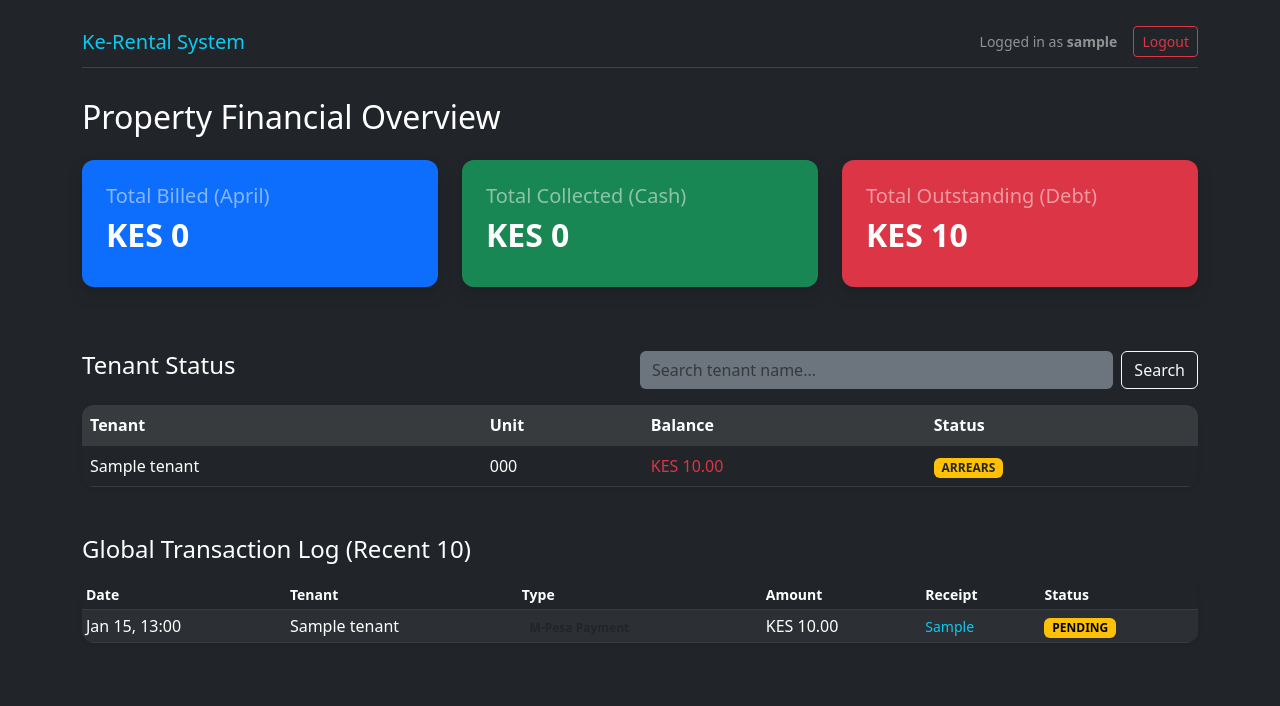
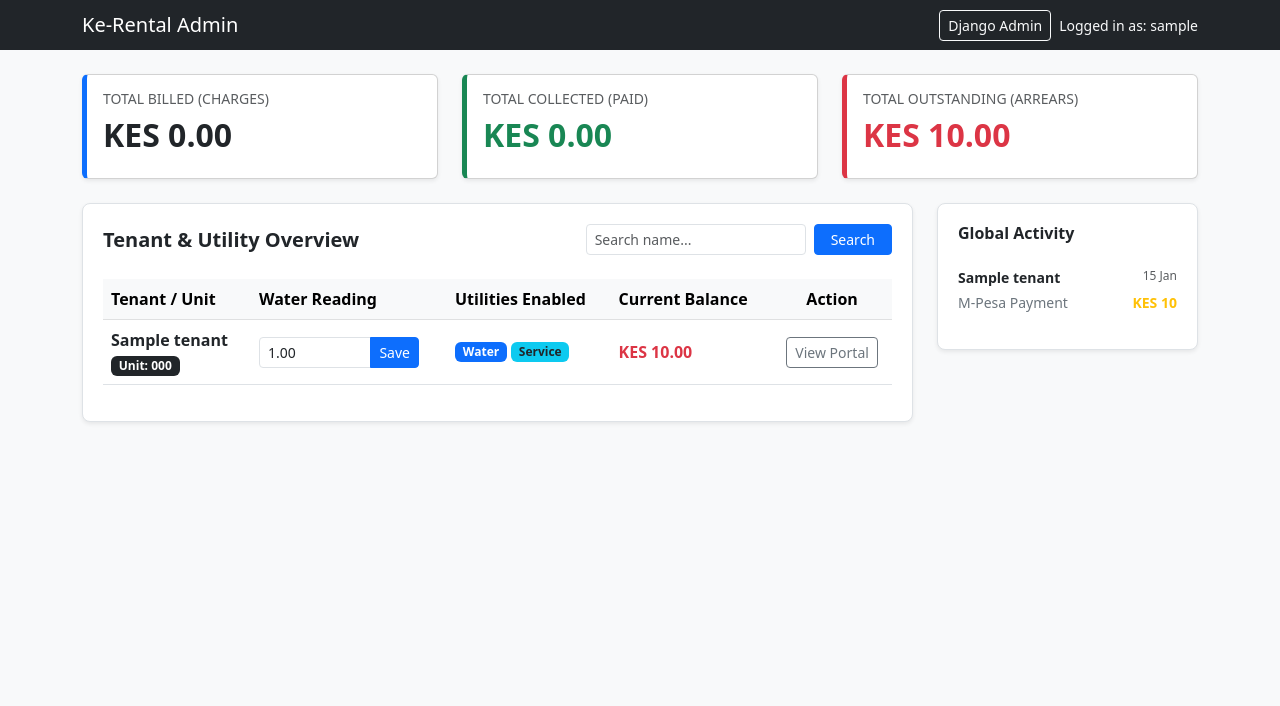
Before and after one commit to 5starrmont/ke-rental-system, a Django app: page /landlord/ in a window 1280 px wide. Shown: the top 706 px of the page. Run offline with Django 5.2, Linux system fonts and the light colour scheme; a user stored in the database is signed in; tables that the repository leaves empty hold one stand-in row (values such as "Sample post").

Commit message:
feat: implement variable water billing, utility toggles, and landlord meter reading UI

```diff
--- a/management/templates/management/landlord.html
+++ b/management/templates/management/landlord.html
@@ -2,145 +2,193 @@
 <html lang="en">
 <head>
     <meta charset="UTF-8">
-    <meta name="viewport" content="width=device-width, initial-scale=1.0">
-    <title>Landlord Overview | Ke-Rental</title>
+    <title>Landlord Command Center</title>
     <link href="https://cdn.jsdelivr.net/npm/bootstrap@5.3.0/dist/css/bootstrap.min.css" rel="stylesheet">
     <style>
-        .card { border: none; border-radius: 12px; transition: transform 0.2s; }
-        .card:hover { transform: translateY(-5px); }
-        .table { border-radius: 12px; overflow: hidden; }
-        .badge-paid { background-color: #198754; }
-        .badge-pending { background-color: #ffc107; color: #000000; }
-        .badge-charge { background-color: #6f42c1; } /* Purple for Invoices */
-        .auth-header { border-bottom: 1px solid #444; padding: 10px 0; margin-bottom: 30px; }
-        .text-purple { color: #d63384; }
+        .stats-card { border-left: 5px solid #0d6efd; }
+        .stats-collected { border-left-color: #198754; }
+        .stats-outstanding { border-left-color: #dc3545; }
+        .table-container { background: white; border-radius: 8px; padding: 20px; }
+        .water-input { width: 80px !important; }
     </style>
 </head>
-<body class="bg-dark text-white">
-    <div class="container mt-3 pb-5">
-
-        <div class="auth-header d-flex justify-content-between align-items-center">
-            <h5 class="mb-0 text-info">Ke-Rental System</h5>
+<body class="bg-light">
+    <nav class="navbar navbar-dark bg-dark mb-4">
+        <div class="container">
+            <span class="navbar-brand mb-0 h1">Ke-Rental Admin</span>
             <div class="d-flex align-items-center">
-                <span class="me-3 text-white-50 small">Logged in as <strong>{{ user.username }}</strong></span>
-                <form action="/admin/logout/?next=/landlord/" method="post">
-                    {% csrf_token %}
-                    <button type="submit" class="btn btn-sm btn-outline-danger">Logout</button>
-                </form>
+                <a href="/admin/" class="btn btn-outline-light btn-sm me-2">Django Admin</a>
+                <span class="text-light small">Logged in as: {{ request.user.username }}</span>
             </div>
         </div>
+    </nav>
 
-        <h2 class="mb-4">Property Financial Overview</h2>
-
-        <div class="row mb-5">
-            <div class="col-md-4 mb-3">
-                <div class="card bg-primary text-white shadow">
-                    <div class="card-body p-4">
-                        <h5 class="text-white-50">Total Billed (April)</h5>
-                        <h2 class="fw-bold">KES {{ total_billed }}</h2>
+    <div class="container">
+        <div class="row mb-4">
+            <div class="col-md-4">
+                <div class="card shadow-sm stats-card h-100">
+                    <div class="card-body">
+                        <h6 class="text-muted text-uppercase small">Total Billed (Charges)</h6>
+                        <h2 class="fw-bold">KES {{ total_billed|floatformat:2 }}</h2>
                     </div>
                 </div>
             </div>
-            <div class="col-md-4 mb-3">
-                <div class="card bg-success text-white shadow">
-                    <div class="card-body p-4">
-                        <h5 class="text-white-50">Total Collected (Cash)</h5>
-                        <h2 class="fw-bold">KES {{ total_collected }}</h2>
+            <div class="col-md-4">
+                <div class="card shadow-sm stats-card stats-collected h-100">
+                    <div class="card-body">
+                        <h6 class="text-muted text-uppercase small">Total Collected (Paid)</h6>
+                        <h2 class="text-success fw-bold">KES {{ total_collected|floatformat:2 }}</h2>
                     </div>
                 </div>
             </div>
-            <div class="col-md-4 mb-3">
-                <div class="card bg-danger text-white shadow">
-                    <div class="card-body p-4">
-                        <h5 class="text-white-50">Total Outstanding (Debt)</h5>
-                        <h2 class="fw-bold">KES {{ total_outstanding }}</h2>
+            <div class="col-md-4">
+                <div class="card shadow-sm stats-card stats-outstanding h-100">
+                    <div class="card-body">
+                        <h6 class="text-muted text-uppercase small">Total Outstanding (Arrears)</h6>
+                        <h2 class="text-danger fw-bold">KES {{ total_outstanding|floatformat:2 }}</h2>
                     </div>
                 </div>
             </div>
         </div>
 
-        <div class="d-flex justify-content-between align-items-center mb-3">
-            <h4>Tenant Status</h4>
-            <form method="GET" class="d-flex w-50">
-                <input type="text" name="search" class="form-control me-2 bg-secondary text-white border-0" placeholder="Search tenant name..." value="{{ search_query }}">
-                <button type="submit" class="btn btn-outline-light">Search</button>
+        <div class="row">
+            <div class="col-md-9">
+                <div class="table-container shadow-sm border">
+                    <div class="d-flex justify-content-between align-items-center mb-4">
+                        <h5 class="mb-0 fw-bold">Tenant & Utility Overview</h5>
+                        <form method="GET" class="d-flex">
+                            <input type="text" name="search" class="form-control form-control-sm me-2" placeholder="Search name..." value="{{ search_query }}">
+                            <button class="btn btn-primary btn-sm px-3">Search</button>
                         </form>
                     </div>
 
-        <table class="table table-dark table-hover shadow-sm mb-5 align-middle">
-            <thead>
-                <tr class="table-active">
-                    <th>Tenant</th>
-                    <th>Unit</th>
-                    <th>Balance</th>
-                    <th>Status</th>
+                    <div class="table-responsive">
+                        <table class="table table-hover align-middle">
+                            <thead class="table-light">
+                                <tr>
+                                    <th>Tenant / Unit</th>
+                                    <th>Water Reading</th>
+                                    <th>Utilities Enabled</th>
+                                    <th>Current Balance</th>
+                                    <th class="text-center">Action</th>
                                 </tr>
                             </thead>
                             <tbody>
                                 {% for tenant in tenants %}
                                 <tr>
-                    <td>{{ tenant.name }}</td>
-                    <td>{{ tenant.unit.house_number }}</td>
-                    <td class="{% if tenant.balance > 0 %}text-danger{% else %}text-success fw-bold{% endif %}">
-                        KES {{ tenant.balance }}
+                                    <td>
+                                        <div class="fw-bold">{{ tenant.name }}</div>
+                                        <span class="badge bg-dark small">Unit: {{ tenant.unit.house_number }}</span>
                                     </td>
                                     <td>
-                        {% if tenant.balance <= 0 %}
-                            <span class="badge bg-success">CLEARED ✅</span>
+                                        {% if tenant.unit.has_water %}
+                                        <div class="input-group input-group-sm" style="width: 160px;">
+                                            <input type="number"
+                                                   id="water-{{ tenant.unit.id }}"
+                                                   class="form-control water-input"
+                                                   value="{{ tenant.unit.last_water_reading }}"
+                                                   step="0.1"
+                                                   placeholder="Units">
+                                            <button class="btn btn-primary" onclick="saveWater('{{ tenant.unit.id }}')">Save</button>
+                                        </div>
                                         {% else %}
-                            <span class="badge bg-warning text-dark">ARREARS</span>
+                                        <span class="text-muted small">Not Metered</span>
                                         {% endif %}
                                     </td>
-                </tr>
-                {% empty %}
-                <tr>
-                    <td colspan="4" class="text-center text-muted">No tenants found.</td>
-                </tr>
-                {% endfor %}
-            </tbody>
-        </table>
-
-        <h4 class="mb-3">Global Transaction Log (Recent 10)</h4>
-        <table class="table table-dark table-sm table-striped shadow-sm align-middle">
-            <thead>
-                <tr class="text-muted small">
-                    <th>Date</th>
-                    <th>Tenant</th>
-                    <th>Type</th>
-                    <th>Amount</th>
-                    <th>Receipt</th>
-                    <th>Status</th>
-                </tr>
-            </thead>
-            <tbody>
-                {% for payment in recent_payments %}
-                <tr>
-                    <td>{{ payment.date_created|date:"M d, H:i" }}</td>
-                    <td>{{ payment.tenant.name }}</td>
                                     <td>
-                        <span class="badge {% if payment.transaction_type == 'CHARGE' %}badge-charge{% else %}badge-info text-dark{% endif %}">
-                            {{ payment.get_transaction_type_display }}
+                                        <div class="d-flex gap-1">
+                                            {% if tenant.unit.has_water %}<span class="badge bg-primary">Water</span>{% endif %}
+                                            {% if tenant.unit.has_garbage %}<span class="badge bg-secondary">Garbage</span>{% endif %}
+                                            {% if tenant.unit.has_service_charge %}<span class="badge bg-info text-dark">Service</span>{% endif %}
+                                        </div>
+                                    </td>
+                                    <td>
+                                        <span class="{% if tenant.balance > 0 %}text-danger fw-bold{% else %}text-success{% endif %}">
+                                            KES {{ tenant.balance|floatformat:2 }}
                                         </span>
                                     </td>
-                    <td>KES {{ payment.amount }}</td>
-                    <td><small class="text-info">{{ payment.mpesa_receipt|default:"--" }}</small></td>
-                    <td>
-                        {% if payment.transaction_type == 'CHARGE' %}
-                            <span class="badge bg-secondary">BILLED</span>
-                        {% else %}
-                            <span class="badge {% if payment.status == 'PAID' %}badge-paid{% else %}badge-pending{% endif %}">
-                                {{ payment.status }}
-                            </span>
-                        {% endif %}
+                                    <td class="text-center">
+                                        <a href="{% url 'tenant-dashboard-detail' tenant.id %}" class="btn btn-sm btn-outline-secondary">View Portal</a>
                                     </td>
-                </tr>
-                {% empty %}
-                <tr>
-                    <td colspan="6" class="text-center text-muted">No transactions recorded yet.</td>
                                 </tr>
                                 {% endfor %}
                             </tbody>
                         </table>
                     </div>
+                </div>
+            </div>
+
+            <div class="col-md-3">
+                <div class="table-container shadow-sm border">
+                    <h6 class="mb-3 fw-bold">Global Activity</h6>
+                    <div class="list-group list-group-flush">
+                        {% for p in recent_payments %}
+                        <div class="list-group-item px-0 border-bottom-0 pb-3">
+                            <div class="d-flex w-100 justify-content-between mb-1">
+                                <small class="fw-bold">{{ p.tenant.name }}</small>
+                                <small class="text-muted" style="font-size: 0.75rem;">{{ p.date_created|date:"d M" }}</small>
+                            </div>
+                            <div class="d-flex justify-content-between align-items-center">
+                                <small class="text-secondary small">{{ p.get_transaction_type_display }}</small>
+                                <small class="{% if p.status == 'PAID' %}text-success{% else %}text-warning{% endif %} fw-bold">
+                                    KES {{ p.amount|floatformat:0 }}
+                                </small>
+                            </div>
+                        </div>
+                        {% empty %}
+                        <p class="text-muted small">No recent activity.</p>
+                        {% endfor %}
+                    </div>
+                </div>
+            </div>
+        </div>
+    </div>
+
+    <script>
+        function saveWater(unitId) {
+            const readingInput = document.getElementById(`water-${unitId}`);
+            const readingValue = readingInput.value;
+            const originalBtn = event.target;
+
+            // Visual feedback
+            originalBtn.innerText = "...";
+            originalBtn.disabled = true;
+
+            fetch('/update-water-reading/', {
+                method: 'POST',
+                headers: {
+                    'Content-Type': 'application/json',
+                    'X-CSRFToken': '{{ csrf_token }}'
+                },
+                body: JSON.stringify({
+                    unit_id: unitId,
+                    reading: readingValue
+                })
+            })
+            .then(res => res.json())
+            .then(data => {
+                if(data.status === 'success') {
+                    originalBtn.innerText = "Saved";
+                    originalBtn.classList.replace('btn-primary', 'btn-success');
+
+                    setTimeout(() => {
+                        originalBtn.innerText = "Save";
+                        originalBtn.classList.replace('btn-success', 'btn-primary');
+                        originalBtn.disabled = false;
+                    }, 2000);
+                } else {
+                    alert("Error: " + data.message);
+                    originalBtn.innerText = "Save";
+                    originalBtn.disabled = false;
+                }
+            })
+            .catch(error => {
+                console.error('Error:', error);
+                alert("Failed to connect to server.");
+                originalBtn.innerText = "Save";
+                originalBtn.disabled = false;
+            });
+        }
+    </script>
 </body>
 </html>
--- a/management/urls.py
+++ b/management/urls.py
@@ -20,6 +20,9 @@ urlpatterns = [
     path('dashboard/<int:tenant_id>/', views.tenant_dashboard, name='tenant-dashboard-detail'),
     path('landlord/', views.landlord_dashboard, name='landlord-dashboard'),
 
+    # NEW: AJAX path for updating utility readings
+    path('update-water-reading/', views.update_water_reading, name='update-water-reading'),
+
     # NEW: PDF Receipt Download Path
     path('download-receipt/<int:payment_id>/', views.download_receipt, name='download_receipt'),
 ]
--- a/management/views.py
+++ b/management/views.py
@@ -14,7 +14,7 @@ from rest_framework.response import Response
 
 from django_daraja.mpesa.core import MpesaClient
 
-from .models import Tenant, Payment
+from .models import Tenant, Payment, Unit, Property
 from .serializers import TenantSerializer, PaymentSerializer
 from .utils import generate_receipt_pdf  # Import our new PDF utility
 
@@ -153,18 +153,30 @@ def mpesa_callback(request):
 # --- Dashboard Views ---
 
 @login_required
-def tenant_dashboard(request):
-    """Shows the dashboard ONLY for the logged-in tenant."""
+def tenant_dashboard(request, tenant_id=None):
+    """
+    Shows the dashboard.
+    Uses 'is_landlord_view' flag to toggle management vs user UI.
+    """
     try:
-        tenant = request.user.tenant_profile
+        is_landlord_view = False
+        if tenant_id:
+            # Viewing a specific tenant (Admin/Landlord mode)
+            tenant = get_object_or_404(Tenant, id=tenant_id)
+            is_landlord_view = True
+        else:
+            # Viewing own profile (Tenant mode)
+            tenant = request.user.tenant_profile
+
         payments = tenant.payments.all().order_by('-date_created')
         return render(request, 'management/dashboard.html', {
             'tenant': tenant,
-            'payments': payments
+            'payments': payments,
+            'is_landlord_view': is_landlord_view
         })
     except (AttributeError, Tenant.DoesNotExist):
         return render(request, 'management/dashboard.html', {
-            'error': "No tenant profile linked to this account."
+            'error': "No tenant profile found or linked to this account."
         })
 
 @login_required
@@ -192,24 +204,37 @@ def landlord_dashboard(request):
         'search_query': search_query
     })
 
+@login_required
+@api_view(['POST'])
+def update_water_reading(request):
+    """Updates the water units consumed for a specific unit via AJAX."""
+    unit_id = request.data.get('unit_id')
+    reading = request.data.get('reading')
+
+    try:
+        unit = Unit.objects.get(id=unit_id)
+        unit.last_water_reading = reading
+        unit.save()
+        return JsonResponse({'status': 'success', 'message': f'Units updated for {unit.house_number}'})
+    except Unit.DoesNotExist:
+        return JsonResponse({'status': 'error', 'message': 'Unit not found'}, status=404)
+
 # --- PDF Receipt View ---
 
 @login_required
 def download_receipt(request, payment_id):
     """Generates and returns a PDF receipt for a specific payment."""
-    # Ensure the tenant can only download THEIR OWN receipts
-    payment = get_object_or_404(Payment, id=payment_id, tenant__user=request.user)
+    payment = get_object_or_404(Payment, id=payment_id)
+
+    # Permission check: User must be staff or own the tenant profile
+    if not request.user.is_staff and payment.tenant.user != request.user:
+         return HttpResponse("Unauthorized", status=403)
 
     if payment.status != 'PAID':
         return HttpResponse("Receipt only available for completed payments.", status=400)
 
-    # 1. Generate the PDF bytes
     pdf_content = generate_receipt_pdf(payment)
-
-    # 2. Force the content into an HttpResponse as raw bytes
     response = HttpResponse(bytes(pdf_content), content_type='application/pdf')
-
-    # 3. Set the download headers
     filename = f"Receipt_{payment.mpesa_receipt or payment.id}.pdf"
     response['Content-Disposition'] = f'attachment; filename="{filename}"'
 
```
Also changed, not shown: management/management/commands/generate_invoices.py (+66 -15 lines), management/models.py (+18 -2 lines), management/templates/management/dashboard.html (+46 -17 lines), management/utils.py (+19 -7 lines), management/migrations/0005_alter_unit_monthly_rent.py (added), management/migrations/0006_payment_note_property_water_rate_per_unit_and_more.py (added). Lines whose indentation alone changed are shown as unchanged.
